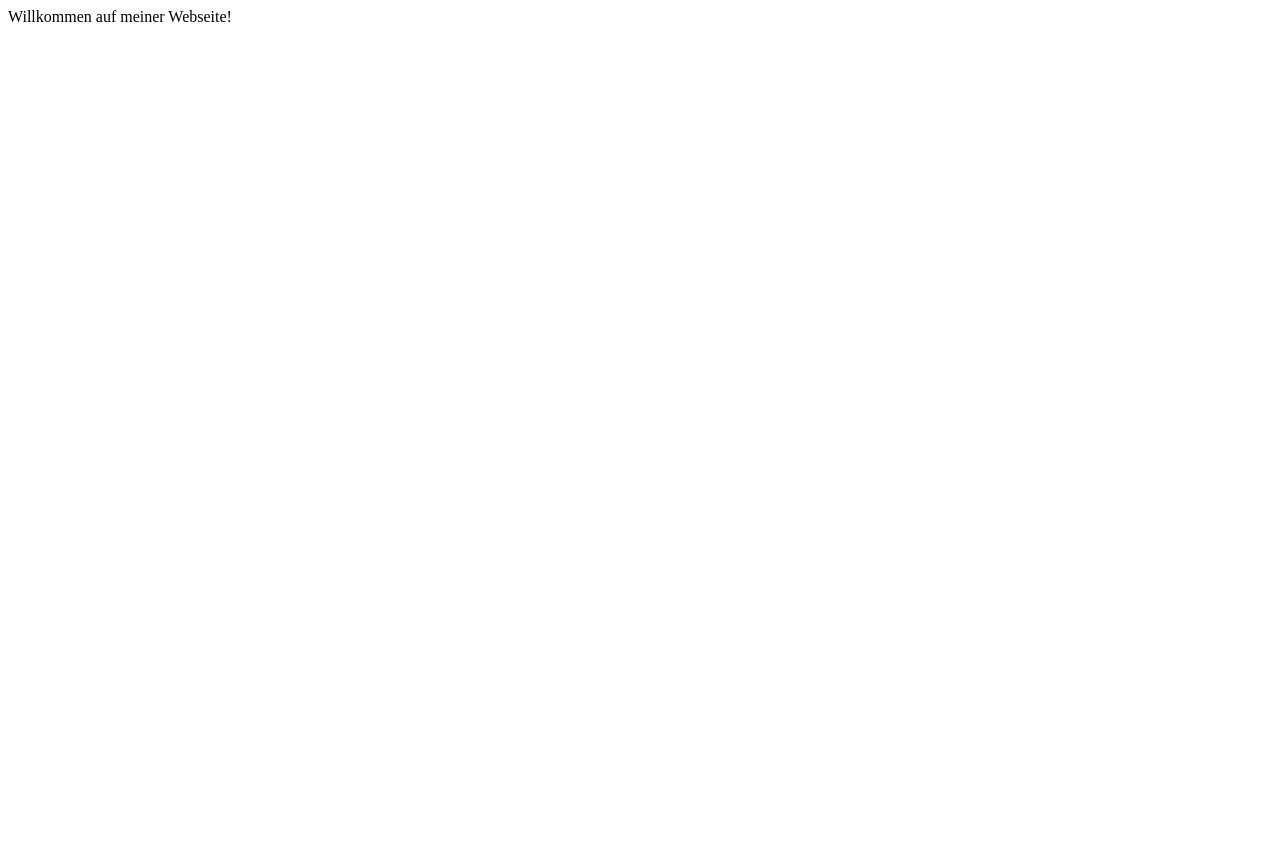
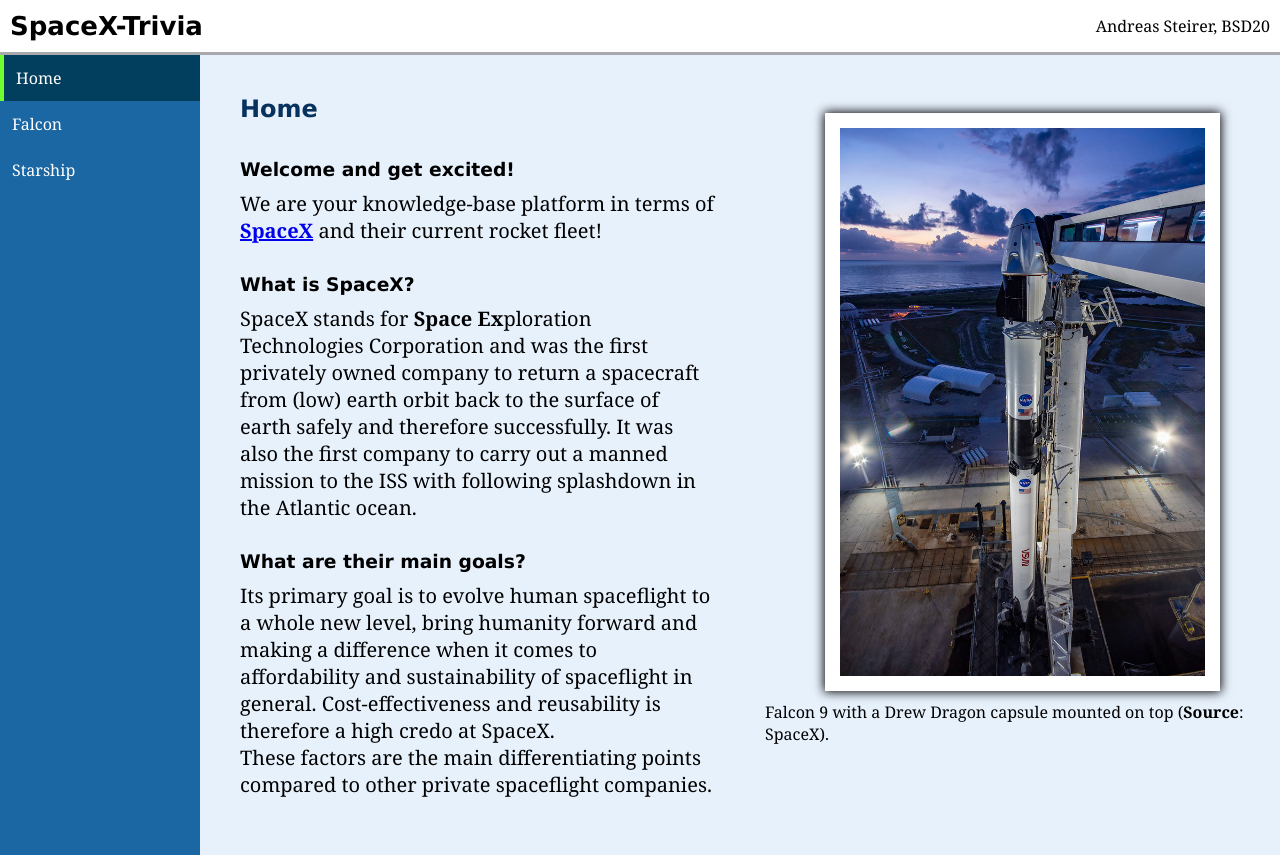
Before and after one commit to Andreas-Steirer-FH/andreas-steirer-fh.github.io, a plain HTML site: page index.html in a window 1280 px wide. Before the commit the page ends 800 px from the top, so only its background shows below. Drawn offline with Linux system fonts and the light colour scheme.

Commit message:
add entire website to repo

```diff
--- /dev/null
+++ b/falcon9.html
@@ -0,0 +1,129 @@
+<!DOCTYPE html>
+<html lang="en" class="fullSize overFlowHidden">
+  <head>
+    <title>SpaceX-Trivia - Falcon 9</title>
+
+    <meta charset="utf-8" />
+    <link rel="stylesheet" href="mystyle.css" />
+    <link rel="icon" href="favicon.ico" type="image/x-icon" />
+    <link rel="apple-touch-icon" href="favicon.ico" type="image/x-icon" />
+  </head>
+
+  <body class="fullSize spacingCorrection">
+    <header id="header" class="row">
+      <h1 id="headerTitle">SpaceX-Trivia</h1>
+      <span>Andreas Steirer, BSD20</span>
+    </header>
+
+    <div class="row fullHeight">
+      <nav class="column navBar">
+        <a class="navigationItemLink" href=".">
+          <div class="navigationItem">Home</div>
+        </a>
+        <a class="navigationItemLink navigationItemActive" href="falcon9.html">
+          <div class="navigationItem">Falcon</div>
+        </a>
+        <a class="navigationItemLink" href="starship.html">
+          <div class="navigationItem">Starship</div>
+        </a>
+      </nav>
+
+      <main class="row mainContainer flexFull">
+        <div class="flexFull">
+          <article class="column articleSpacing">
+            <h2 id="mainTitle">Falcon 9</h2>
+
+            <div class="articleEntry">
+              <h3>What is Falcon 9?</h3>
+              <p>
+                The infamous Falcon 9 rocket of SpaceX is the companies second,
+                completely self manufactured orbital class launch vehicle.<br />
+                It is the successor of the Falcon 1, which had only a few test
+                and cargo flights until it was replaced by the Falcon 9.<br />
+                The rocket receives its name from the Star Wars Millennium
+                Falcon and its nine Merlin-1D engines, which are obviously also
+                developed by SpaceX.<br />
+                Its characteristic speciality is that the first / booster stage
+                autonomously returns back to earth and lands itself with a so
+                called suicide burn. Because of that the booster can be
+                refurbished and therefore reused several times. This makes the
+                rocket very cost efficient and simultaneously more sustainable
+                than rockets of SpaceX' competitors.
+              </p>
+            </div>
+
+            <div class="articleEntry">
+              <h3>What are its main usages?</h3>
+              <ul>
+                <li class="bottomSpacing8Pixels">
+                  <u>Cargo missions</u>:Satellites for governmental and private
+                  organisations and company internal ones like Starlink are
+                  frequently launched since 2010
+                </li>
+                <li class="bottomSpacing8Pixels">
+                  <u>Resupply missions</u>:Since 2012 a cargo capsule is
+                  regularly delivering resources to the ISS (International Space
+                  Station) - CRS(P) - Crew Resupply Service Program
+                </li>
+                <li class="bottomSpacing8Pixels">
+                  <u>Human spaceflight</u>:Falcon 9 with its Dragon Capsule is
+                  able and allowed to bring humans to the ISS since 2020
+                </li>
+              </ul>
+            </div>
+
+            <h3>Falcon 9 in comparison</h3>
+            <table>
+              <tr>
+                <th class="leftHeader"></th>
+                <th>Height</th>
+                <th>Weight</th>
+                <th>Origin</th>
+              </tr>
+              <tr>
+                <th class="leftHeader">Falcon 9</th>
+                <td>70 meters</td>
+                <td>22.8 tons</td>
+                <td>USA</td>
+              </tr>
+              <tr>
+                <th class="leftHeader">Falcon Heavy (3 Falcon 9s)</th>
+                <td>70 meters</td>
+                <td>63.8 tons</td>
+                <td>USA</td>
+              </tr>
+              <tr>
+                <th class="leftHeader">Long March 9</th>
+                <td>93 meters</td>
+                <td>140 tons</td>
+                <td>China</td>
+              </tr>
+              <tr class="leftHeader">
+                <th>Saturn 5</th>
+                <td>110.6 meters</td>
+                <td>140 tons</td>
+                <td>USA</td>
+              </tr>
+              <tr>
+                <th>Starship + Super Heavy</th>
+                <td>120 meters</td>
+                <td>150 tons</td>
+                <td>USA</td>
+              </tr>
+            </table>
+          </article>
+        </div>
+        <div class="column flexFull articleImageSpacing">
+          <img
+            class="articleImage"
+            src="falcon9_launch.jpg"
+            alt="SpaceX Falcon 9 performing a cargo flight with a refurbished booster."
+          />
+          <span class="sourceDescriptor">
+            Falcon 9 performing a cargo flight. (<b>Source</b>: WikiMedia)
+          </span>
+        </div>
+      </main>
+    </div>
+  </body>
+</html>
--- a/index.html
+++ b/index.html
@@ -1 +1,115 @@
-Willkommen auf meiner Webseite!
+<!DOCTYPE html>
+<html lang="en" class="fullSize overFlowHidden">
+  <head>
+    <title>SpaceX-Trivia - Home</title>
+
+    <meta charset="utf-8" />
+    <link rel="stylesheet" href="mystyle.css" />
+    <link rel="short icon" href="favicon.ico" type="image/x-icon" />
+    <link rel="apple-touch-icon" href="favicon.ico" type="image/x-icon" />
+  </head>
+
+  <body class="fullSize spacingCorrection">
+    <header id="header" class="row">
+      <h1 id="headerTitle">SpaceX-Trivia</h1>
+      <span>Andreas Steirer, BSD20</span>
+    </header>
+
+    <div class="row fullHeight">
+      <nav class="column navBar">
+        <a class="navigationItemLink navigationItemActive" href=".">
+          <div class="navigationItem">Home</div>
+        </a>
+        <a class="navigationItemLink" href="falcon9.html">
+          <div class="navigationItem">Falcon</div>
+        </a>
+        <a class="navigationItemLink" href="starship.html">
+          <div class="navigationItem">Starship</div>
+        </a>
+      </nav>
+
+      <main class="row mainContainer flexFull">
+        <div class="flexFull">
+          <article class="column articleSpacing">
+            <h2 id="mainTitle">Home</h2>
+            <div class="articleEntry">
+              <h3>Welcome and get excited!</h3>
+              <p>
+                We are your knowledge-base platform in terms of
+                <b>
+                  <a href="https://www.spacex.com" target="_blank">SpaceX</a>
+                </b>
+                and their current rocket fleet!
+              </p>
+            </div>
+
+            <div class="articleEntry">
+              <h3>What is SpaceX?</h3>
+              <p>
+                SpaceX stands for <b>Space</b> <b>Ex</b>ploration Technologies
+                Corporation and was the first privately owned company to return
+                a spacecraft from (low) earth orbit back to the surface of earth
+                safely and therefore successfully. It was also the first company
+                to carry out a manned mission to the ISS with following
+                splashdown in the Atlantic ocean.
+              </p>
+            </div>
+
+            <div class="articleEntry">
+              <h3>What are their main goals?</h3>
+              <p>
+                Its primary goal is to evolve human spaceflight to a whole new
+                level, bring humanity forward and making a difference when it
+                comes to affordability and sustainability of spaceflight in
+                general. Cost-effectiveness and reusability is therefore a high
+                credo at SpaceX. <br />
+                These factors are the main differentiating points compared to
+                other private spaceflight companies.
+              </p>
+            </div>
+
+            <h3>Who are the competitors?</h3>
+            <ul>
+              <li class="bottomSpacing8Pixels">
+                <b>Completely private</b>
+                <ul>
+                  <li>RocketLab</li>
+                  <li>Boeing</li>
+                  <li>Blue Origin</li>
+                  <li>etc.</li>
+                </ul>
+              </li>
+              <li>
+                <b>Governmental shares</b>
+                <ul>
+                  <li>Northrop Grumman</li>
+                  <li>Lockheed Martin</li>
+                  <li>United Launch Alliance</li>
+                  <li>etc.</li>
+                </ul>
+              </li>
+            </ul>
+          </article>
+        </div>
+
+        <div class="column flexFull indexImageContainer">
+          <a
+            target="_blank"
+            class="column flexFull articleImageSpacing"
+            href="https://en.wikipedia.org/wiki/Crew_Dragon_Demo-2"
+          >
+            <img
+              class="articleImage"
+              src="crew_dragon_falcon9.jpg"
+              alt="SpaceX Falcon 9 rocket with a Drew Dragon capsule mounted on top."
+            />
+          </a>
+          <span class="sourceDescriptor">
+            Falcon 9 with a Drew Dragon capsule mounted on top (<b>Source</b>:
+            SpaceX).
+          </span>
+        </div>
+      </main>
+    </div>
+  </body>
+</html>
--- /dev/null
+++ b/mystyle.css
@@ -0,0 +1,194 @@
+* {
+  font-family: Georgia, serif;
+}
+
+html {
+  background: #e7f1fc;
+}
+
+a:hover {
+  color: #3f93e0;
+}
+
+h1,
+h2,
+h3,
+h4,
+h5,
+h6 {
+  /* Remove the standard spacing / margin */
+  margin: 0;
+  padding-bottom: 10px;
+  font-family: Verdana, sans-serif;
+
+  /*
+   * Could be added here,
+   * but headings are (usually) styled default like that,
+   * because of that we omit it here.
+   * font-weight: bold;
+   */
+}
+
+p,
+a,
+div,
+body,
+ul {
+  /* Remove the standard spacing / margin */
+  margin: 0;
+}
+
+p {
+  font-size: 20px;
+}
+
+nav {
+  background-color: #1a67a3;
+}
+
+li {
+  font-size: 20px;
+}
+table {
+  margin-top: 10px;
+  text-align: left;
+  box-shadow: 0 0 5px 0 black;
+  background-color: white;
+  border-collapse: collapse;
+}
+
+tr {
+  height: 40px;
+  background-color: white;
+}
+
+th {
+  background-color: lightblue;
+}
+
+th,
+tr,
+td {
+  border: 1px solid gray;
+  padding-left: 10px;
+}
+
+iframe {
+  border: 0;
+}
+
+.fullSize {
+  width: 100%;
+  height: 100%;
+}
+
+.fullHeight {
+  height: 100%;
+}
+.navigationItemLink {
+  text-decoration: none;
+}
+
+.navigationItem {
+  color: white;
+  padding: 12px 0 12px 12px;
+}
+
+.navigationItem:hover {
+  background-color: #005288;
+  border-left: 4px solid #a7a9ac;
+}
+
+.navigationItemActive {
+  background-color: #023f5f;
+  border-left: 4px solid #6dff2e;
+}
+
+.row {
+  display: flex;
+  flex-direction: row;
+}
+
+.column {
+  display: flex;
+  flex-direction: column;
+}
+
+.mainContainer {
+  overflow-y: auto;
+  height: calc(100vh - 52px);
+}
+
+.flexFull {
+  flex: 1;
+}
+
+.articleSpacing {
+  padding-top: 40px;
+  padding-left: 40px;
+}
+
+.navBar {
+  min-width: 200px;
+}
+
+.articleImage {
+  height: auto;
+  padding: 15px;
+  max-width: 80%;
+  max-height: 80vh;
+  margin-bottom: 10px;
+  background-color: white;
+  box-shadow: 0 0 10px 1px black;
+}
+
+.articleImageSpacing {
+  align-self: center;
+  align-items: center;
+}
+
+.indexImageContainer {
+  padding-left: 50px;
+  align-self: center;
+}
+
+.overFlowHidden {
+  overflow: hidden;
+}
+
+.articleEntry {
+  padding-bottom: 30px;
+}
+
+.sourceDescriptor {
+  align-self: center;
+}
+
+.bottomSpacing8Pixels {
+  padding-bottom: 8px;
+}
+
+.leftHeader {
+  width: 250px;
+}
+
+#headerTitle {
+  flex: 1;
+  padding: 0;
+  font-size: 26px;
+}
+
+#mainTitle {
+  padding-bottom: 36px;
+  color: #07325e;
+}
+
+#header {
+  min-height: 52px;
+  padding-left: 10px;
+  padding-right: 10px;
+  align-items: center;
+  background-color: white;
+  border-bottom-style: solid;
+  border-bottom-color: #a7a9ac;
+}
```
Also changed, not shown: starship.html (added, +95 -0 lines), crew_dragon_falcon9.jpg (added), favicon.ico (added), favicon.png (added), starship_moon_version.jpg (added), 2 other files.
